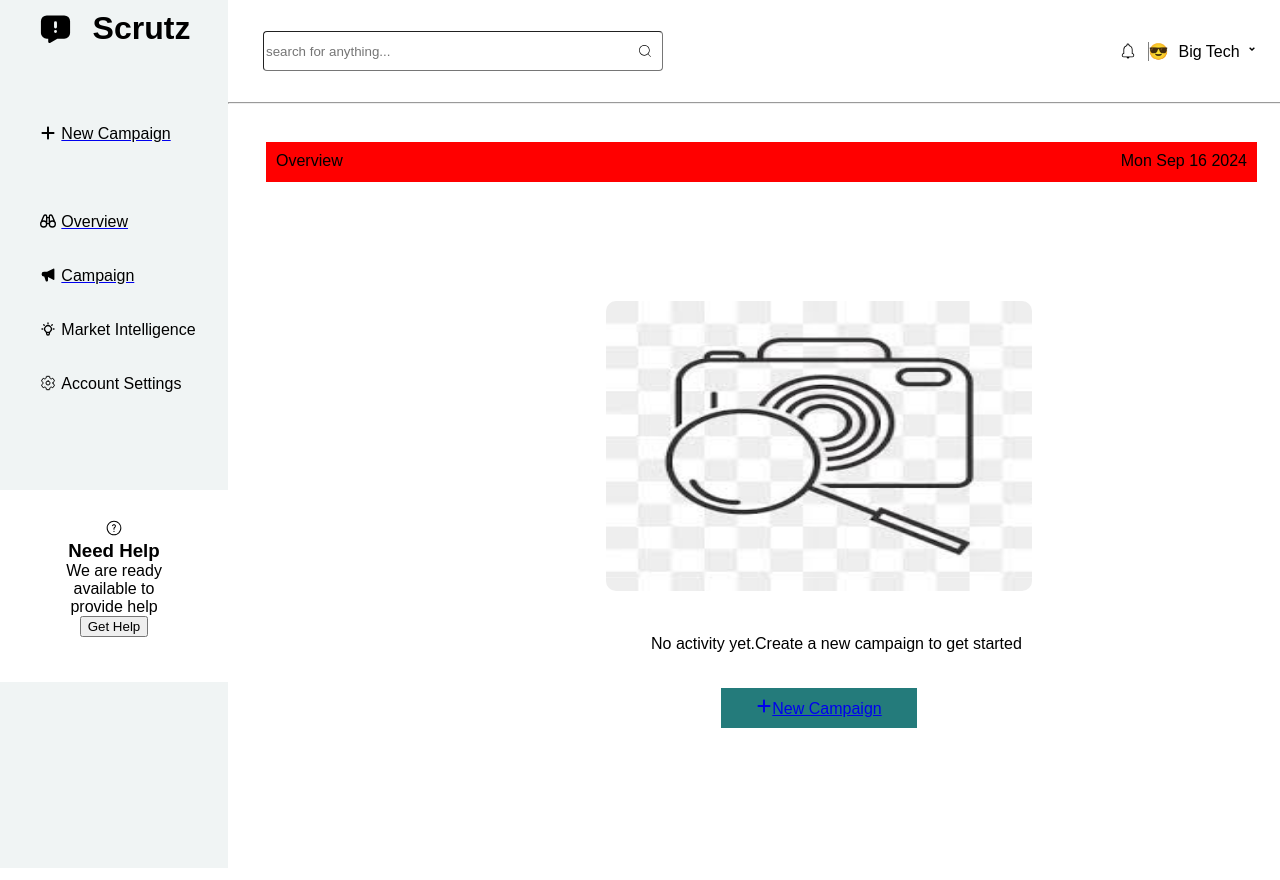
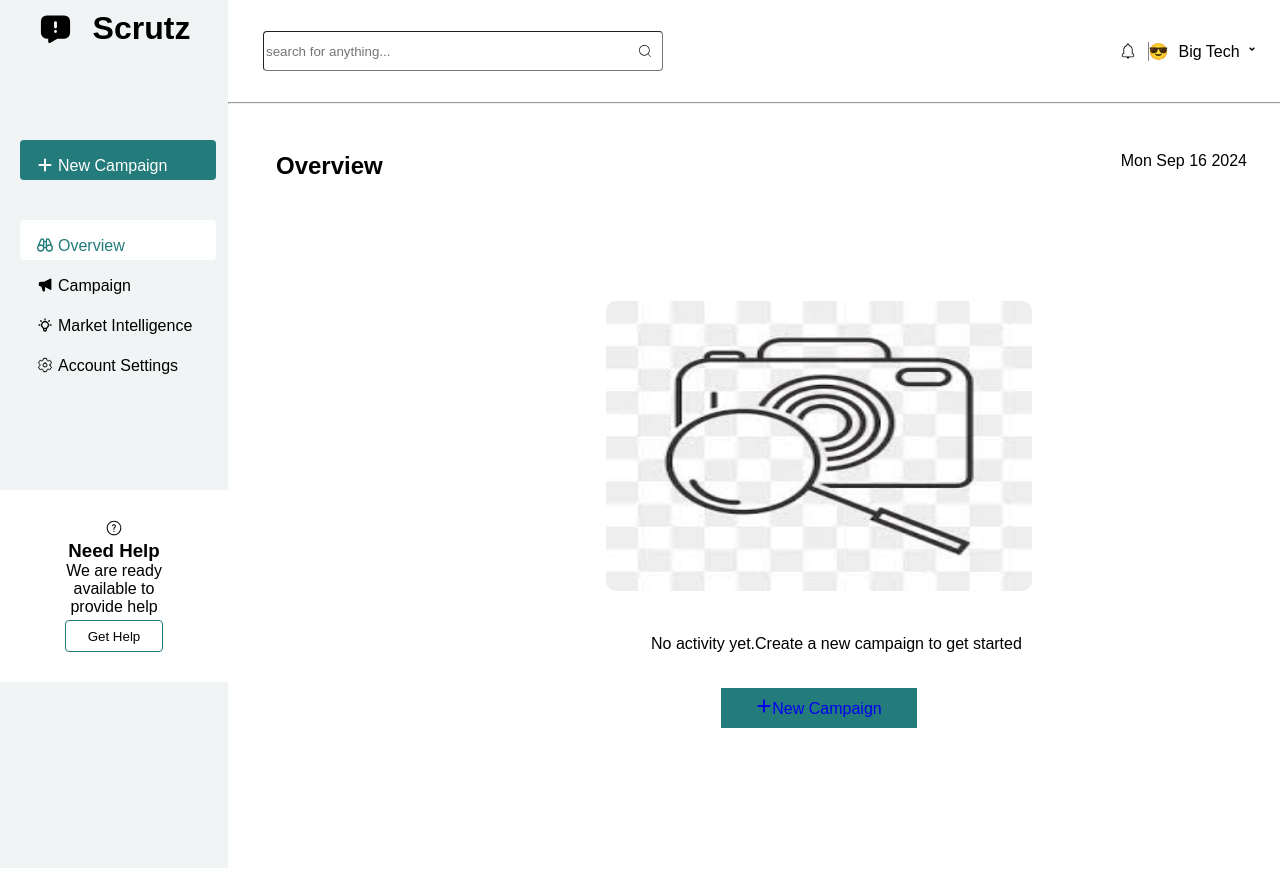
Before and after one commit to NwanetiUche/campaign, a React (Vite) app: page / in a window 1280 px wide. Built offline with nearby package versions, Linux system fonts and the light colour scheme.

Commit message:
commiting all changes

```diff
--- a/index.html
+++ b/index.html
@@ -4,7 +4,7 @@
     <meta charset="UTF-8" />
     <link rel="icon" type="image/svg+xml" href="/vite.svg" />
     <meta name="viewport" content="width=device-width, initial-scale=1.0" />
-    <title>Vite + React</title>
+    <title>Campaign</title>
   </head>
   <body>
     <div id="root"></div>
--- a/src/Campaign/Camppaign.css
+++ b/src/Campaign/Camppaign.css
@@ -1,3 +1,75 @@
+.overallContainer {
+  display: flex;
+  flex-direction: column;
+  align-items: center;
+  margin-top: 24px;
+}
+.containerContainer h2 {
+  margin-top: 13px;
+  margin-left: 85px;
+}
+.allActive {
+  display: flex;
+  gap: 4px;
+  width: 284px;
+  height: 40px;
+  gap: 16px;
+  justify-content: space-between;
+}
+.all {
+  width: 67px;
+  height: 40px;
+  padding: 6px 10px 6px 10px;
+  border-radius: 4px;
+  border: 1px solid #2a9d8fd1;
+  align-self: center;
+}
+.Inactive {
+  width: 97px;
+  height: 40px;
+  padding: 6px 10px 6px 10px;
+  border-radius: 4px;
+  border: 1px solid #2a9d8fd1;
+  align-self: center;
+}
+.activeActive {
+  width: 88px;
+  height: 40px;
+  padding: 6px 10px 6px 10px;
+
+  border-radius: 4px;
+  border: 1px solid #2a9d8fd1;
+  align-self: center;
+}
+.searchFilter {
+  display: flex;
+  justify-content: space-between;
+  width: 499px;
+  height: 44px;
+  gap: 28px;
+}
+.filter {
+  width: 227px;
+  height: 44px;
+  padding: 12px 10px 12px 10px;
+  border-radius: 4px;
+  border: 1px solid #2a9d8fd1;
+  align-self: center;
+}
+
+.searchStyle {
+  width: 244px;
+  height: 44px;
+  padding: 12px 10px 12px 10px;
+  border-radius: 4px;
+  border: 0.2px solid #2a9d8fd1;
+  align-self: center;
+}
+.containerRow {
+  display: flex;
+  width: 879px;
+  justify-content: space-between;
+}
 td {
   border-bottom: 1px solid black;
   text-align: center;
@@ -5,7 +77,9 @@ td {
 table {
   border-collapse: collapse;
   width: 879px;
+  height: 597px;
   margin: auto;
+  margin-top: 10px;
 }
 .actions {
   display: flex;
@@ -22,3 +96,51 @@ thead {
   border-radius: 4px;
   padding: 12px, 10px, 12px, 10px;
 }
+/* Pagination styles */
+.pagination {
+  display: flex;
+  justify-content: center;
+  align-items: center;
+  margin: 20px 0;
+}
+
+.pagination button {
+  border: 1px solid #007bff;
+  background-color: #ffffff;
+  color: #007bff;
+  padding: 8px 16px;
+  margin: 0 2px;
+  border-radius: 4px;
+  cursor: pointer;
+  transition: background-color 0.3s, color 0.3s;
+  font-size: 14px;
+}
+
+.pagination button:hover {
+  background-color: #007bff;
+  color: #ffffff;
+}
+
+.pagination button:disabled {
+  background-color: #e9ecef;
+  color: #6c757d;
+  cursor: not-allowed;
+}
+
+.pagination .active {
+  background-color: #007bff;
+  color: #ffffff;
+  border: 1px solid #007bff;
+}
+
+.pagination span {
+  margin: 0 5px;
+  color: #6c757d;
+  font-size: 14px;
+}
+
+.pagination .ellipsis {
+  font-size: 14px;
+  color: #6c757d;
+  margin: 0 5px;
+}
--- a/src/Campaign/Camppaign.jsx
+++ b/src/Campaign/Camppaign.jsx
@@ -3,6 +3,7 @@ import axios from "axios";
 import "./Camppaign.css";
 import { IoEyeOutline } from "react-icons/io5";
 import { FaRegEdit } from "react-icons/fa";
+import { RiArrowDropDownLine } from "react-icons/ri";
 import { RiDeleteBin6Line } from "react-icons/ri";
 import { Link, useNavigate } from "react-router-dom";
 
@@ -61,7 +62,28 @@ const Camppaign = () => {
   const endPage = Math.min(currentPage + range, totalPages);
 
   return (
+    <div className="containerContainer">
+      <h2>All Campaigns</h2>
+      <div className="overallContainer">
+        <div className="containerRow">
+          <div className="allActive">
+            <div className="all">All(90)</div>
+            <div className="Inactive">Inactive(90) </div>
+            <div className="activeActive">Active(90)</div>
+          </div>
+          <div className="searchFilter">
             <div>
+              <input
+                className="searchStyle"
+                type="search"
+                placeholder="search"
+              />
+            </div>
+            <div className="filter">
+              Filter By Date <RiArrowDropDownLine />
+            </div>
+          </div>
+        </div>
         <table>
           <thead>
             <tr className="heading">
@@ -133,6 +155,7 @@ const Camppaign = () => {
           </button>
         </div>
       </div>
+    </div>
   );
 };
 
--- a/src/Form/Form.jsx
+++ b/src/Form/Form.jsx
@@ -128,7 +128,7 @@ const Form = () => {
         </div>
         <div className="digest">
           <p>Want to receive daily digest about the campaign?</p>
-          <HiOutlineLightBulb />
+
           <label className="switch">
             <input
               type="checkbox"
--- a/src/Form/form.css
+++ b/src/Form/form.css
@@ -12,7 +12,6 @@ form {
   padding-top: 4px;
   margin-bottom: 4px;
   margin-top: 16px;
-  background-color: beige;
 }
 .campaignnameContainer {
   width: 684pxpx;
--- a/src/Overview/Overview.css
+++ b/src/Overview/Overview.css
@@ -9,7 +9,20 @@
   justify-content: center;
   align-items: center;
 }
-
+.getHelp {
+  width: 98px;
+  height: 32px;
+  padding: 8px 10px 8px 10px;
+  border-radius: 4px;
+  border: 1px solid #247b7b;
+  background-color: transparent;
+  margin-top: 4px;
+}
+.liWhite {
+  background-color: white;
+  color: #247b7b;
+  text-align: center;
+}
 .logocontainer {
   display: flex;
   justify-content: center;
@@ -34,6 +47,21 @@
 ul {
   list-style: none;
   margin: auto;
+  padding: none;
+}
+.liActive {
+  background-color: #247b7b;
+  color: white;
+  text-align: center;
+}
+li a {
+  text-decoration: none;
+}
+li {
+  width: 196px;
+  height: 40px;
+  padding: 10px;
+  border-radius: 4px;
 }
 ul li {
   padding: 17px;
@@ -74,6 +102,7 @@ input {
   border-radius: 4px;
   outline: none;
 }
+
 .search {
   position: relative;
 }
--- a/src/Overview/Overview.jsx
+++ b/src/Overview/Overview.jsx
@@ -27,8 +27,8 @@ const Overview = () => {
           </div>
           <div className="list">
             <ul>
-              <Link to="/newcampaign">
-                <li>
+              <Link style={{ textDecoration: "none" }} to="/newcampaign">
+                <li className="liActive">
                   <span>
                     <FaPlus />
                   </span>
@@ -36,9 +36,9 @@ const Overview = () => {
                 </li>
               </Link>
               <li></li>
-              <Link to="/">
+              <Link style={{ textDecoration: "none" }} to="/">
                 {" "}
-                <li>
+                <li className="liWhite">
                   {" "}
                   <span>
                     <GrOverview />
@@ -46,7 +46,7 @@ const Overview = () => {
                   <span>Overview</span>
                 </li>
               </Link>
-              <Link to="/camppaign">
+              <Link style={{ textDecoration: "none" }} to="/camppaign">
                 {" "}
                 <li>
                   <span>
@@ -75,7 +75,7 @@ const Overview = () => {
               <h3>Need Help</h3>
               <p>We are ready available to</p>
               <p>provide help</p>
-              <button>Get Help</button>
+              <button className="getHelp">Get Help</button>
             </div>
           </div>
         </div>
--- a/src/OverviewSub/Overviewsub.css
+++ b/src/OverviewSub/Overviewsub.css
@@ -10,8 +10,13 @@
   height: 40px;
   margin: auto;
   padding: 10px;
-  background-color: red;
   align-items: centers;
+}
+.overviewText h2 {
+  font-size: 24px;
+  font-weight: 700;
+  line-height: 28px;
+  text-align: left;
 }
 img {
   width: 426px;
--- a/src/OverviewSub/Overviewsub.jsx
+++ b/src/OverviewSub/Overviewsub.jsx
@@ -13,7 +13,9 @@ const Overviewsub = () => {
   return (
     <div className="OverviewsubsContainer">
       <div className="Overviewsubs">
-        <div>Overview</div>
+        <div className="overviewText">
+          <h2>Overview</h2>
+        </div>
         <div>{currentDate}</div>
       </div>
       <div className="AddSearch">
@@ -23,7 +25,7 @@ const Overviewsub = () => {
         <p>No activity yet.Create a new campaign to get started</p>
       </div>
       <div className="campaignAdd">
-        <Link to="./camppaign">
+        <Link style={{ textDecoration: "none" }} to="./camppaign">
           <span>
             <FaPlus />
           </span>
```
Lines whose indentation alone changed are shown as unchanged.
